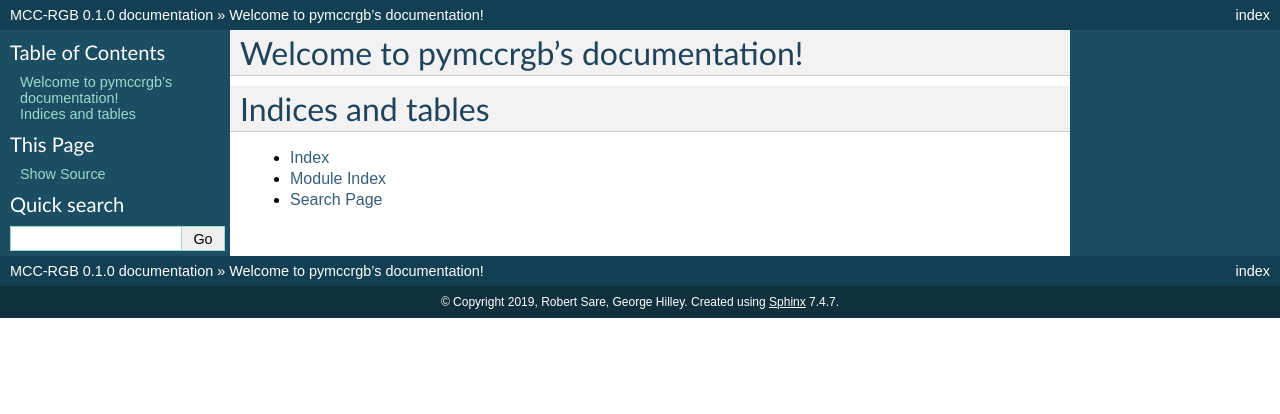
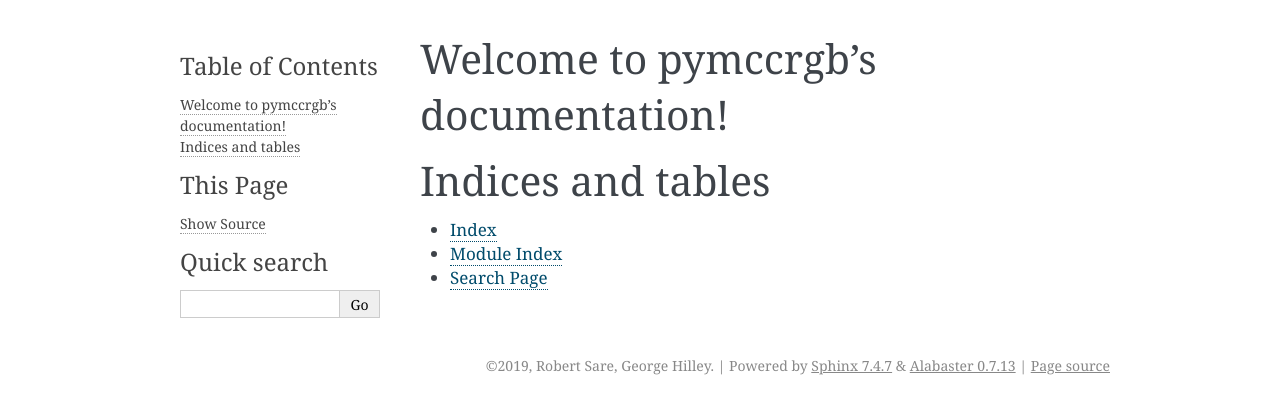
Before and after one commit to stgl/pymccrgb, a Sphinx documentation site: the page built from docs/source/index.rst, in a window 1280 px wide. Shown: the top 414 px of the page. Built offline with Sphinx 7.4.7, drawn with Linux system fonts in a browser that asks for light colours; formulas are drawn with MathJax 3.

Commit message:
Use alabaster theme

```diff
--- a/docs/requirements.txt
+++ b/docs/requirements.txt
@@ -1,6 +1,5 @@
+alabaster
 apidoc
 sphinxcontrib.apidoc
 ipython
-nbsphinx
 numpydoc
-msmb_theme
--- a/docs/source/conf.py
+++ b/docs/source/conf.py
@@ -110,7 +110,11 @@ pygments_style = 'sphinx'
 # The theme to use for HTML and HTML Help pages.  See the documentation for
 # a list of builtin themes.
 #
-html_theme = 'default'
+import alabaster
+
+html_theme_path = [alabaster.get_path()]
+extensions = ['alabaster']
+html_theme = 'alabaster'
 
 # Theme options are theme-specific and customize the look and feel of a theme
 # further.  For a list of options available for each theme, see the
```
